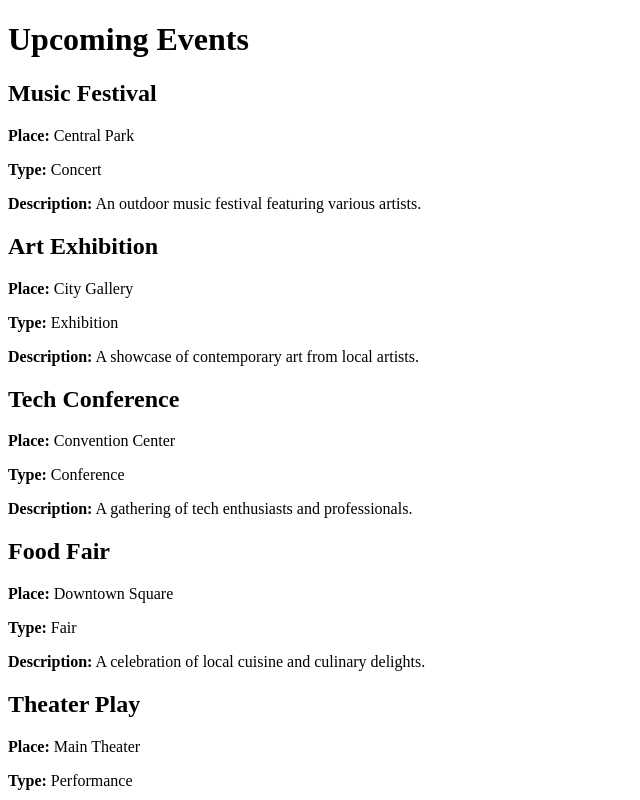
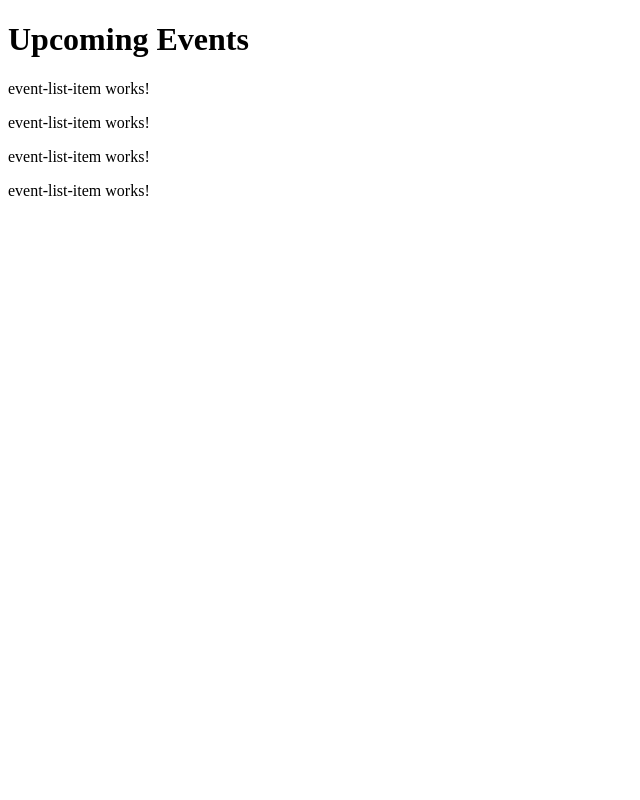
Before and after one commit to Aryanparmar123/Aryan-Parmar-Learning-Angular, an Angular app: page / in a window 1280 px wide. Shown: the top 800 px of the page, without its empty margins (0-640 px from the left). Built offline with nearby package versions, Linux system fonts and the light colour scheme.

Commit message:
array of 4  and list item tag added

```diff
--- a/package.json
+++ b/package.json
@@ -9,6 +9,7 @@
     "test": "ng test",
     "generateInterface": "ng generate interface"
   },
+
   "private": true,
   "dependencies": {
     "@angular/animations": "^18.2.0",
--- a/src/app/app.component.html
+++ b/src/app/app.component.html
@@ -1,17 +1,5 @@
 <div class="eventsSite">
   <h1>Upcoming Events</h1>
-  <div *ngFor="let event of events" class="event-card">
-    <h2>{{ event.Name }}</h2>
-    <p><strong>Place:</strong> {{ event.place }}</p>
-    <p><strong>Type:</strong> {{ event.type }}</p>
-
-    <p *ngIf="event.description">
-      <strong>Description:</strong> {{ event.description }}
-    </p>
-    <p *ngIf="!event.description">
-      <strong>Description:</strong> no available
-    </p>
-
-  </div>
+  <app-event-list></app-event-list>
 
 </div>
--- a/src/app/app.component.ts
+++ b/src/app/app.component.ts
@@ -4,11 +4,12 @@ import { RouterOutlet } from '@angular/router';
 import {events} from "./Shared/Models/events";
 
 import {NgForOf, NgIf} from "@angular/common";
+import {EventListComponent} from "./event-list/event-list.component";
 
 @Component({
   selector: 'app-root',
   standalone: true,
-  imports: [RouterOutlet, NgForOf, NgIf],
+  imports: [RouterOutlet, NgForOf, NgIf, EventListComponent],
   templateUrl: './app.component.html',
   styleUrl: './app.component.css'
 })
@@ -21,30 +22,4 @@ export class AppComponent {
 
 
 
-  event1: events={
-      eventId:1, Name: "Music Festival", place: "Central Park", type: "Concert", cordinator:"joseph",
-      description: "An outdoor music festival featuring various artists."
-    }
-  event2: events={
-    eventId:2, Name: "Art Exhibition", place: "City Gallery", type: "Exhibition", cordinator:"joseph",
-      description: "A showcase of contemporary art from local artists."
-    }
-  event3: events={
-    eventId:3, Name: "Tech Conference", place: "Convention Center", type: "Conference", cordinator:"joseph",
-      description: "A gathering of tech enthusiasts and professionals."
-    }
-  event4: events={
-    eventId:4, Name: "Food Fair", place: "Downtown Square", type: "Fair", cordinator:"joseph",
-      description: "A celebration of local cuisine and culinary delights."
-    }
-  event5: events={
-    eventId:5,
-      Name: "Theater Play", place: "Main Theater", type: "Performance",cordinator:"joseph",
-      description: "A dramatic play performed by the local theater group."
-    }
-  event6: events= {
-    eventId:6, Name: "Charity Run", place: "City Park", type: "Sporting Event", cordinator:"joseph",
-      description: "A fun run to raise funds for local charities."
-    }
-  events :events[]=[this.event1,this.event2,this.event3,this.event4,this.event5,this.event6]
 }
--- a/src/app/event-list-item/event-list-item.component.ts
+++ b/src/app/event-list-item/event-list-item.component.ts
@@ -1,4 +1,4 @@
-import { Component } from '@angular/core';
+import {Component, Input} from '@angular/core';
 
 @Component({
   selector: 'app-event-list-item',
@@ -8,5 +8,5 @@ import { Component } from '@angular/core';
   styleUrl: './event-list-item.component.css'
 })
 export class EventListItemComponent {
-
+ @Input() events?:any;
 }
--- a/src/app/event-list/event-list.component.html
+++ b/src/app/event-list/event-list.component.html
@@ -1 +1,4 @@
-<p>event-list works!</p>
+<app-event-list-item></app-event-list-item>
+<app-event-list-item></app-event-list-item>
+<app-event-list-item></app-event-list-item>
+<app-event-list-item></app-event-list-item>
--- a/src/app/event-list/event-list.component.ts
+++ b/src/app/event-list/event-list.component.ts
@@ -1,12 +1,45 @@
 import { Component } from '@angular/core';
+import{events} from '../Shared/Models/events';
+import {EventListItemComponent} from "../event-list-item/event-list-item.component";
+
 
 @Component({
   selector: 'app-event-list',
   standalone: true,
-  imports: [],
+  imports: [
+    EventListItemComponent
+  ],
   templateUrl: './event-list.component.html',
   styleUrl: './event-list.component.css'
 })
 export class EventListComponent {
 
+ events: events[]=
+   [{
+    eventId:1, Name: "Music Festival", place: "Central Park", type: "Concert", cordinator:"joseph",
+    description: "An outdoor music festival featuring various artists."
+  },
+ {
+    eventId:2, Name: "Art Exhibition", place: "City Gallery", type: "Exhibition", cordinator:"joseph",
+    description: "A showcase of contemporary art from local artists."
+  },
+ {
+    eventId:3, Name: "Tech Conference", place: "Convention Center", type: "Conference", cordinator:"joseph",
+    description: "A gathering of tech enthusiasts and professionals."
+  },
+  {
+    eventId:4, Name: "Food Fair", place: "Downtown Square", type: "Fair", cordinator:"joseph",
+    description: "A celebration of local cuisine and culinary delights."
+  },
+  {
+    eventId:5,
+    Name: "Theater Play", place: "Main Theater", type: "Performance",cordinator:"joseph",
+    description: "A dramatic play performed by the local theater group."
+  },
+   {
+    eventId:6, Name: "Charity Run", place: "City Park", type: "Sporting Event", cordinator:"joseph",
+    description: "A fun run to raise funds for local charities."
+  }]
+
+
 }
```
